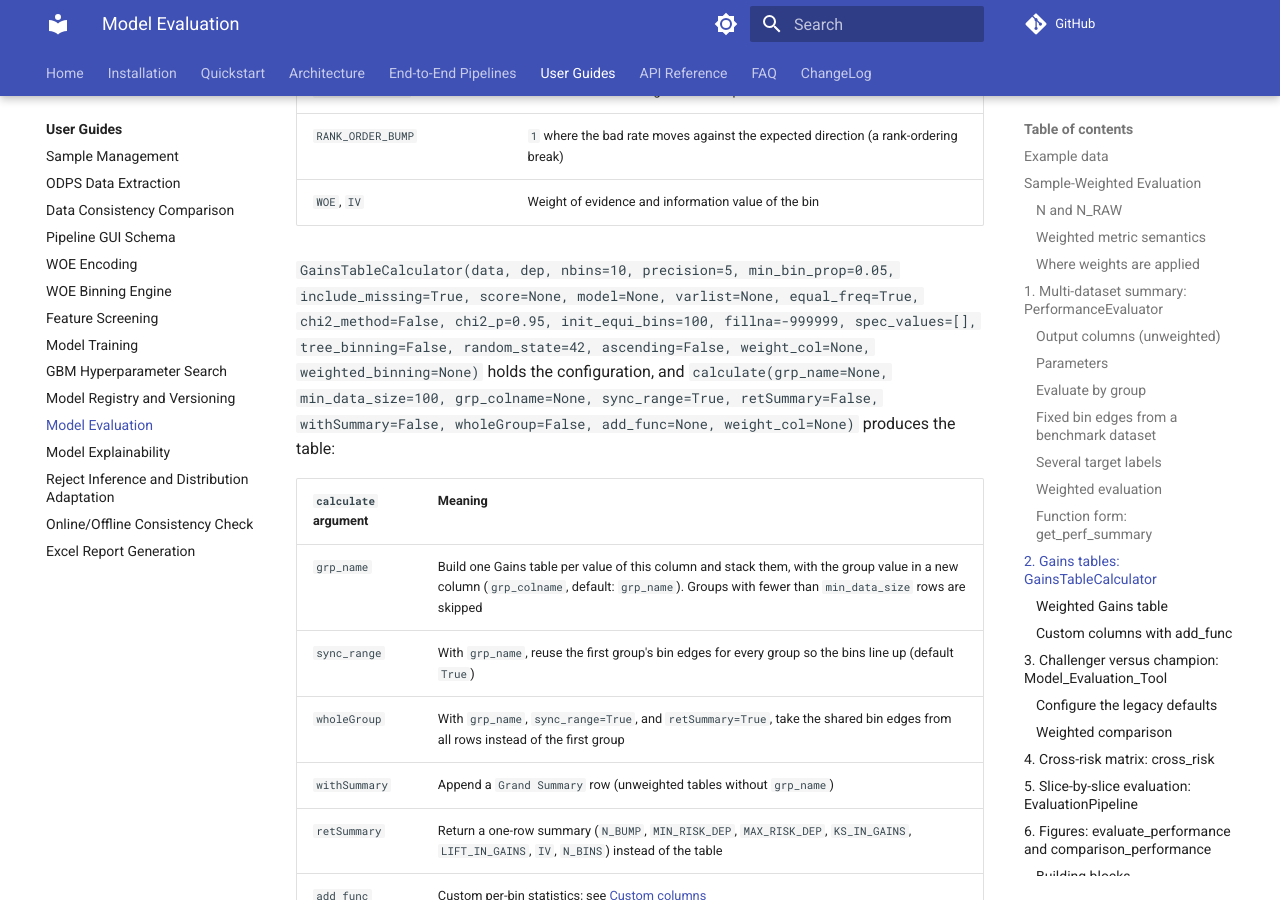
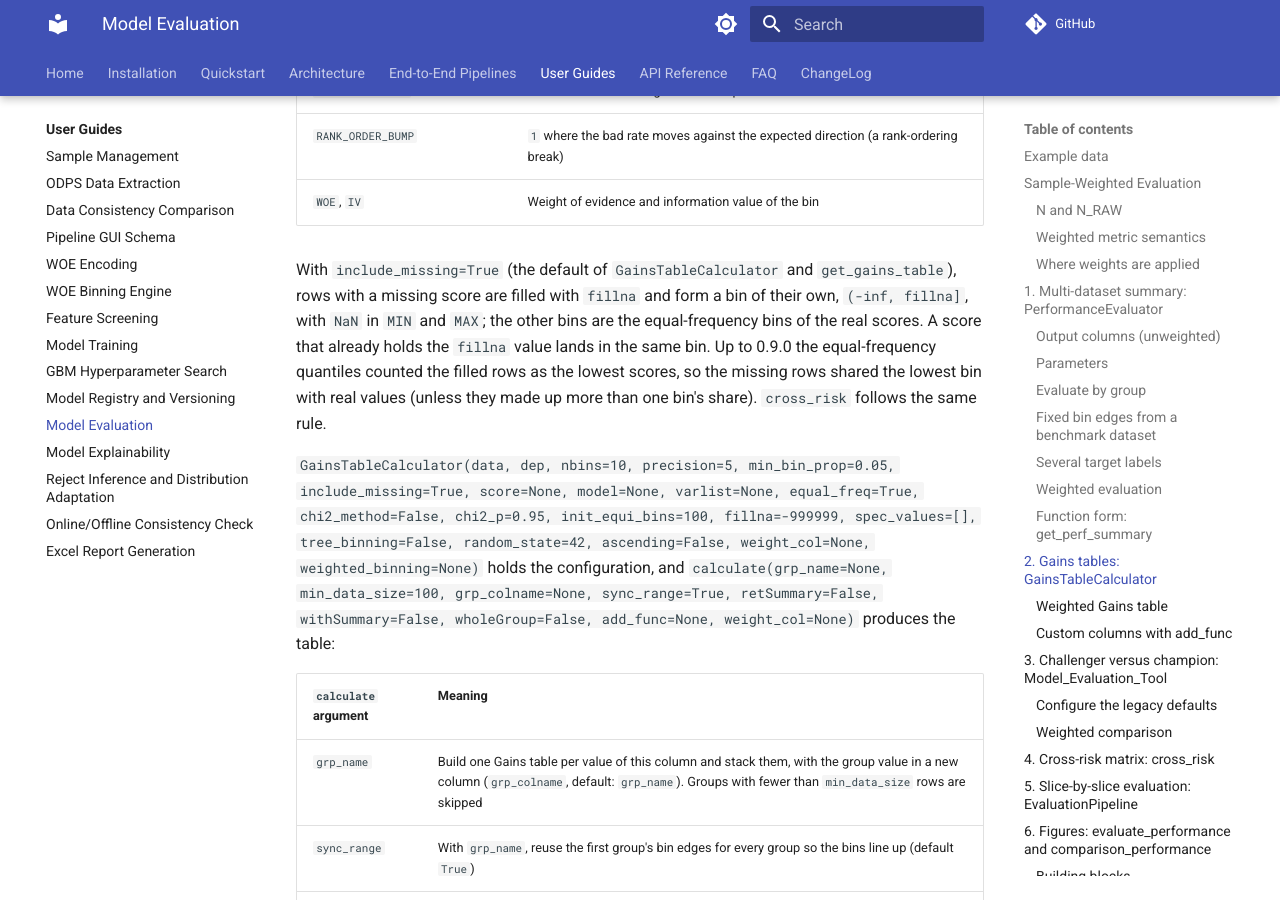
Before and after one commit to Kyle-J-Sun/SuperModelingFactory_doc, an MkDocs documentation site: the page built from docs/guides/eval.md, in a window 1280 px wide and 900 px high, scrolled down 9721 px. Built offline with MkDocs 1.6.1 and Material for MkDocs 9.7.7, drawn with Linux system fonts in a browser that asks for light colours; comment, search, counter and statistics services are not loaded.

Commit message:
docs: missing scores get their own bin in unweighted Gains and cross-risk tables
Changelog row and results-that-change note (WOE binning unchanged), the
evaluation guide's include_missing paragraph, and the pipeline page's
include_missing row.

Co-Authored-By: Claude Opus 5.5 <noreply@anthropic.com>
Claude-Session: https://claude.ai/code/session_01QhWkFn8EeZV7rvRHV85fAy

```diff
--- a/docs/guides/eval.md
+++ b/docs/guides/eval.md
@@ -294,6 +294,12 @@ The index is `(_bin_num, _bin_range)`. With the default `ascending=False`, bin 0
 | `TRUE_BAD_SHIFT` | Relative bad-rate change versus the previous bin |
 | `RANK_ORDER_BUMP` | `1` where the bad rate moves against the expected direction (a rank-ordering break) |
 | `WOE`, `IV` | Weight of evidence and information value of the bin |
+
+With `include_missing=True` (the default of `GainsTableCalculator` and `get_gains_table`), rows with a missing score
+are filled with `fillna` and form a bin of their own, `(-inf, fillna]`, with `NaN` in `MIN` and `MAX`; the other bins are
+the equal-frequency bins of the real scores. A score that already holds the `fillna` value lands in the same bin. Up to
+0.9.0 the equal-frequency quantiles counted the filled rows as the lowest scores, so the missing rows shared the lowest
+bin with real values (unless they made up more than one bin's share). `cross_risk` follows the same rule.
 
 `GainsTableCalculator(data, dep, nbins=10, precision=5, min_bin_prop=0.05, include_missing=True, score=None, model=None, varlist=None, equal_freq=True, chi2_method=False, chi2_p=0.95, init_equi_bins=100, fillna=-999999, spec_values=[], tree_binning=False, random_state=42, ascending=False, weight_col=None, weighted_binning=None)`
 holds the configuration, and
```
Also changed, not shown: docs/changelog/unreleased.md (+3 -1 lines), docs/pipeline_one_click.md (+1 -1 lines).
